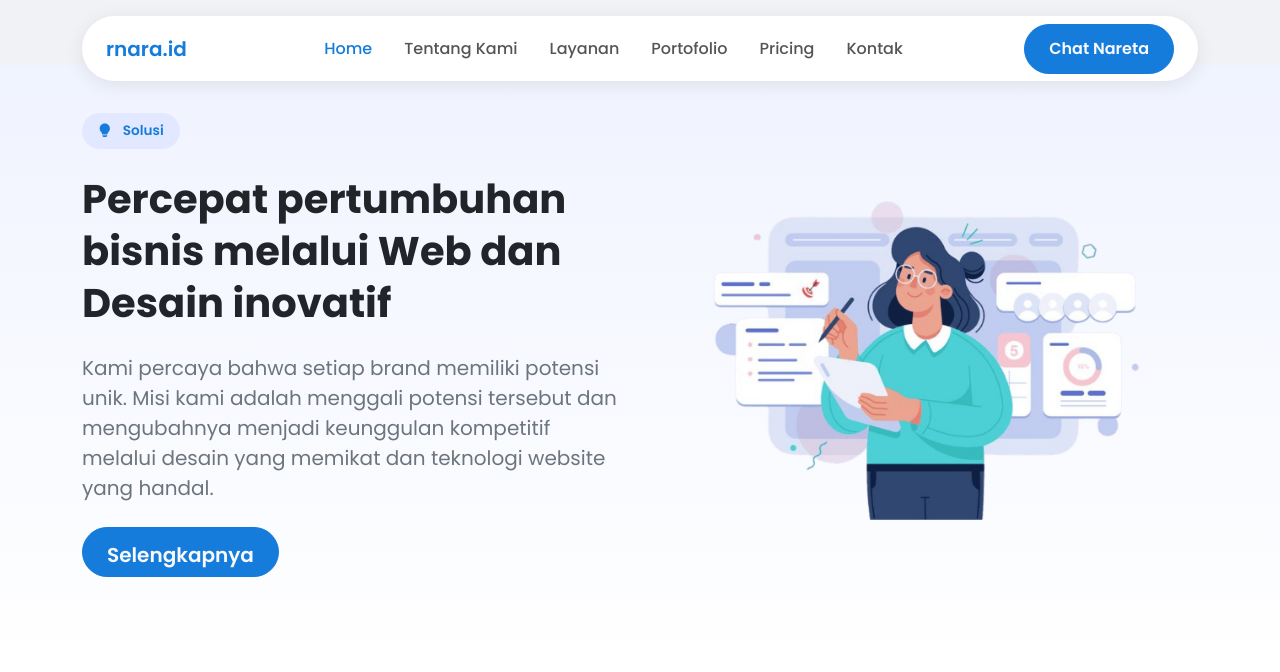
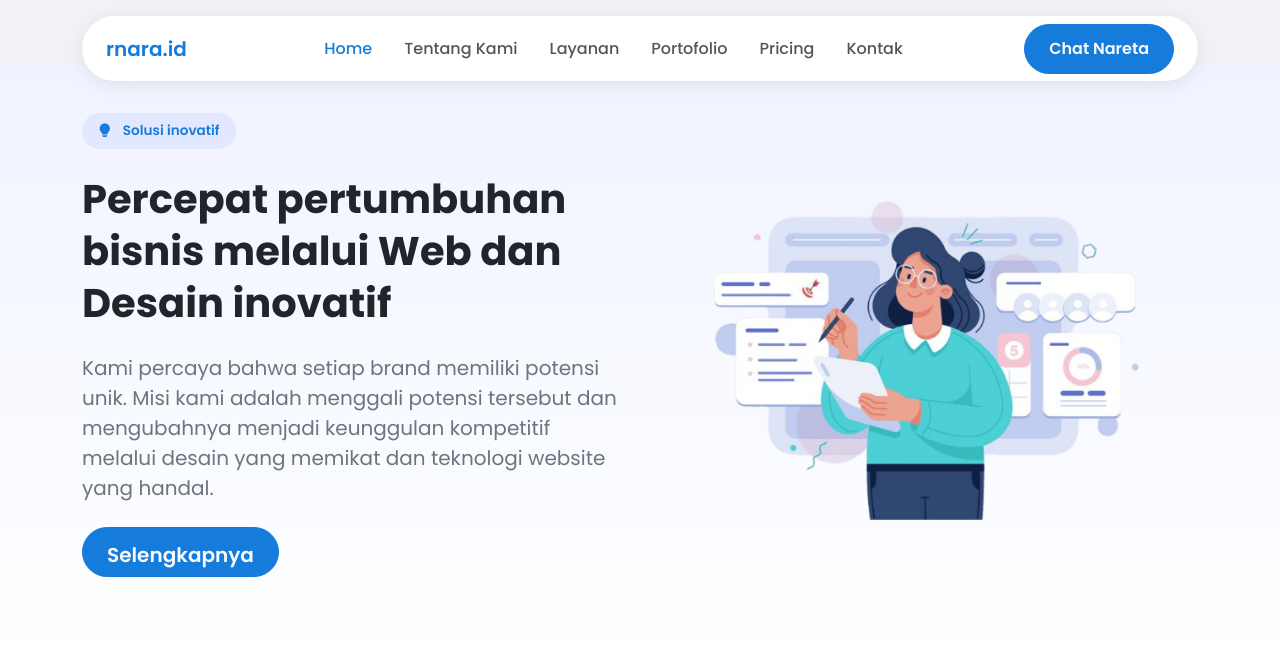
Before and after one commit to riskinurhadi/naretabyrnara, a PHP site: page / in a window 1280 px wide. Shown: the top 672 px of the page. Run offline with PHP 8.4, Linux system fonts and the light colour scheme; some libraries are stand-ins or nearby versions.

Commit message:
modified:   index.php

```diff
--- a/index.php
+++ b/index.php
@@ -849,7 +849,7 @@ section[id] {
 
             <div class="col-lg-6 text-center text-lg-start order-2 order-lg-1">
                 <p class="badge-pill-custom">
-                    <i class="bi bi-lightbulb-fill me-2"></i> Solusi
+                    <i class="bi bi-lightbulb-fill me-2"></i> Solusi inovatif
                 </p>
                 <h1 class="display-6 fw-bold mb-4">Percepat pertumbuhan bisnis melalui Web dan Desain inovatif</h1>
                 <p class="lead mb-4">
```
